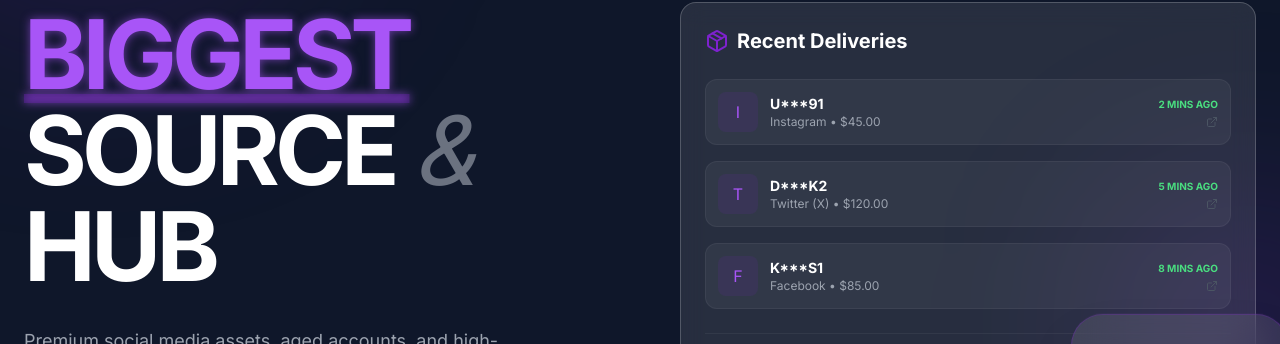
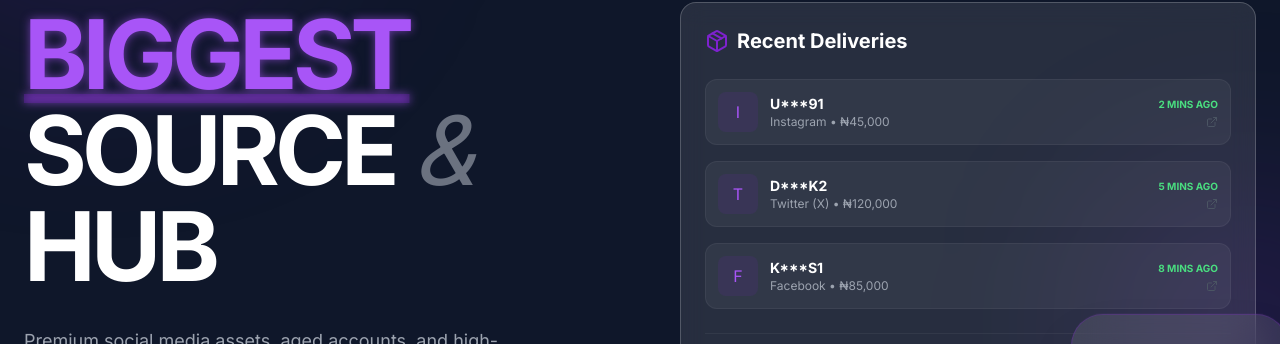
Before and after one commit to Afacehacker/BIGGESTLOGS, a React (Vite) app in the folder client/: page / in a window 1280 px wide. Shown: the part 360-704 px from the top of the page. Built offline with nearby package versions, Linux system fonts and the light colour scheme; no server answers.

Commit message:
'Change_Currency_From_Dollar_To_Naira'

```diff
--- a/client/src/admin/AddListingModal.jsx
+++ b/client/src/admin/AddListingModal.jsx
@@ -88,7 +88,7 @@ const AddListingModal = ({ isOpen, onClose, onSuccess }) => {
                             />
                         </div>
                         <div>
-                            <label className="block text-sm font-bold text-gray-700 dark:text-gray-300 mb-2">Price ($)</label>
+                            <label className="block text-sm font-bold text-gray-700 dark:text-gray-300 mb-2">Price (₦)</label>
                             <input
                                 required
                                 type="number"
--- a/client/src/admin/AdminDashboard.jsx
+++ b/client/src/admin/AdminDashboard.jsx
@@ -108,7 +108,7 @@ const OverviewTab = ({ orders, accounts }) => {
         <div className="p-8">
             <h2 className="text-2xl font-bold mb-8">Performance Stats</h2>
             <div className="grid grid-cols-1 md:grid-cols-3 gap-6 mb-12">
-                <StatCard label="Total Revenue" value={`$${revenue}`} color="text-green-400" />
+                <StatCard label="Total Revenue" value={`₦${revenue}`} color="text-green-400" />
                 <StatCard label="Pending Orders" value={orders.filter(o => o.status === 'pending').length} color="text-yellow-400" />
                 <StatCard label="Active Listings" value={accounts.length} color="text-primary-light" />
             </div>
@@ -178,7 +178,7 @@ const AccountsTab = ({ accounts, onDelete, onAdd }) => (
                         <img src={acc.image} className="w-12 h-12 rounded-lg object-cover" />
                         <div>
                             <p className="font-bold text-sm">{acc.title}</p>
-                            <p className="text-xs text-gray-500">${acc.price} • Stock: {acc.stock}</p>
+                            <p className="text-xs text-gray-500">₦{acc.price} • Stock: {acc.stock}</p>
                         </div>
                     </div>
                     <div className="flex gap-2">
--- a/client/src/components/DeliveryFeed.jsx
+++ b/client/src/components/DeliveryFeed.jsx
@@ -2,9 +2,9 @@ import { motion } from 'framer-motion';
 import { Package, MapPin, ExternalLink } from 'lucide-react';
 
 const deliveries = [
-    { id: 1, user: 'U***91', platform: 'Instagram', price: '$45.00', time: '2 mins ago' },
-    { id: 2, user: 'D***k2', platform: 'Twitter (X)', price: '$120.00', time: '5 mins ago' },
-    { id: 3, user: 'K***s1', platform: 'Facebook', price: '$85.00', time: '8 mins ago' },
+    { id: 1, user: 'U***91', platform: 'Instagram', price: '₦45,000', time: '2 mins ago' },
+    { id: 2, user: 'D***k2', platform: 'Twitter (X)', price: '₦120,000', time: '5 mins ago' },
+    { id: 3, user: 'K***s1', platform: 'Facebook', price: '₦85,000', time: '8 mins ago' },
 ];
 
 const DeliveryFeed = () => {
--- a/client/src/components/ProductCard.jsx
+++ b/client/src/components/ProductCard.jsx
@@ -53,7 +53,7 @@ const ProductCard = ({ account }) => {
             <div className="mt-auto flex items-center justify-between pt-6 border-t border-white/5">
                 <div>
                     <p className="text-[10px] text-gray-500 uppercase font-bold tracking-widest mb-1">Starting At</p>
-                    <p className="text-xl font-bold text-white">${account.price}</p>
+                    <p className="text-xl font-bold text-white">₦{account.price}</p>
                 </div>
 
                 <Link
```
